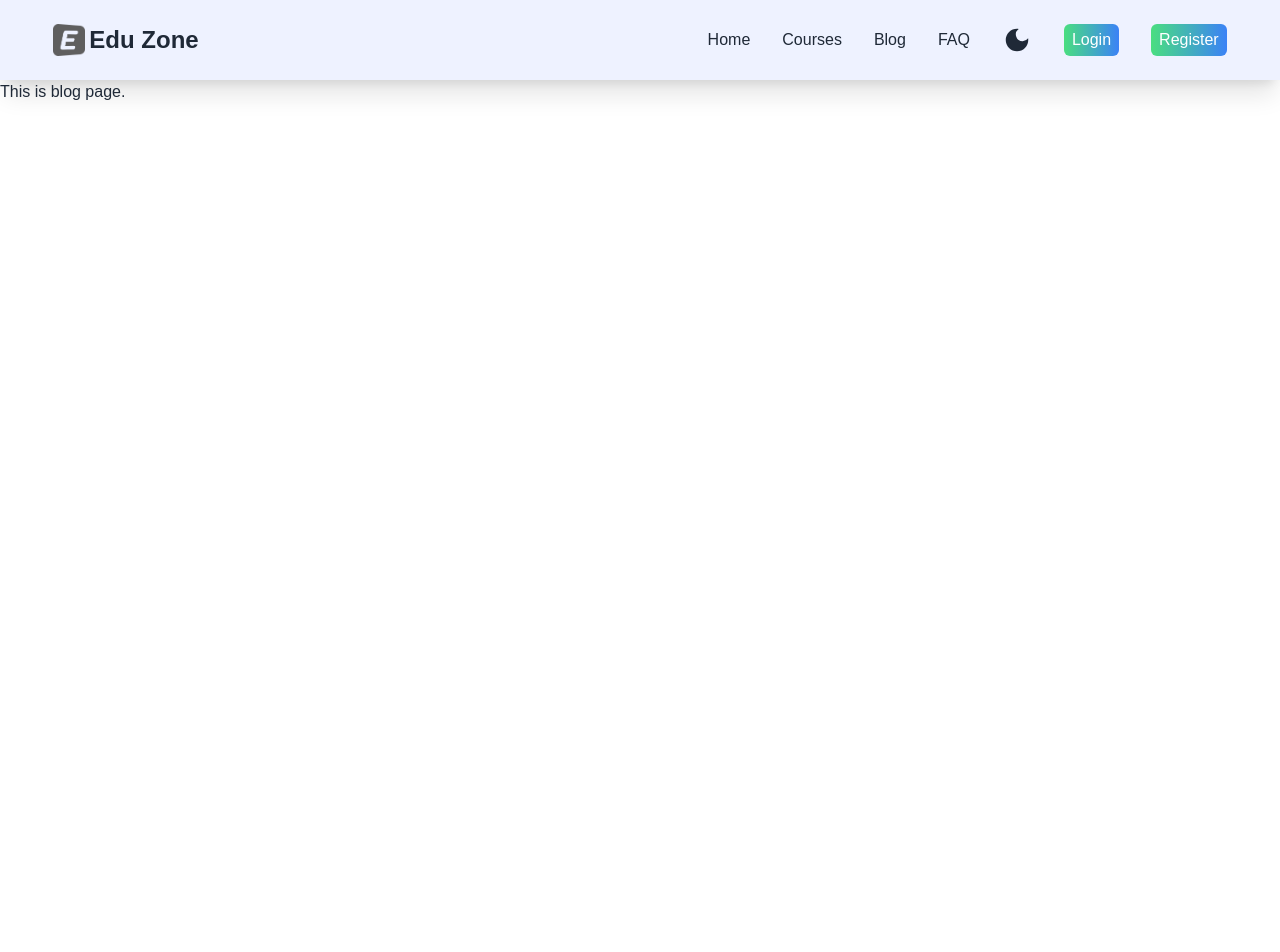
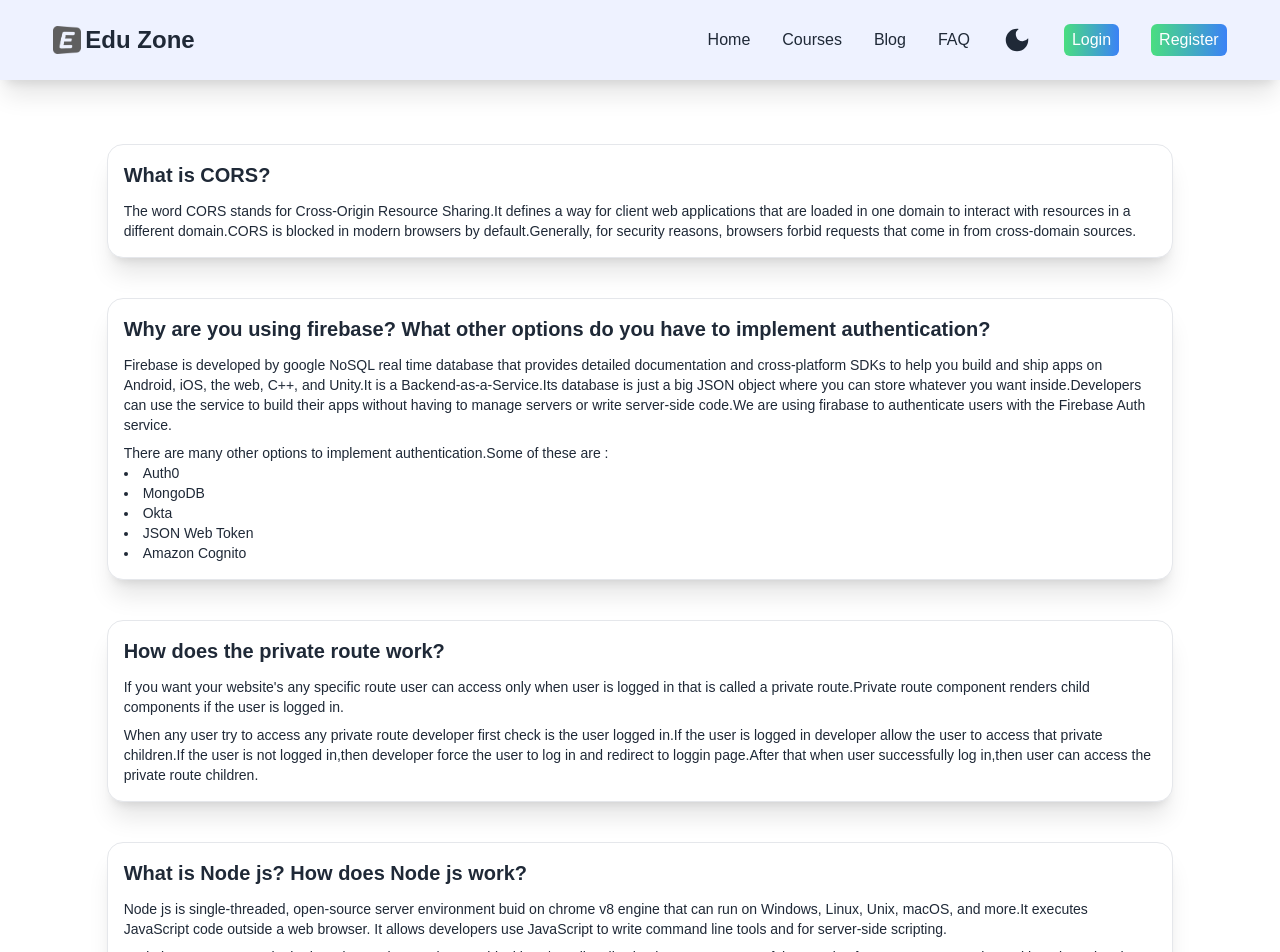
Before and after one commit to abusayed0/edu-zone-client, a React (Create React App) app: page /blog in a window 1280 px wide. Shown: the top 952 px of the page. Before the commit the page ends 800 px from the top, so only its background shows below. Built offline with nearby package versions, Linux system fonts and the light colour scheme; no server answers.

Commit message:
added blog

```diff
--- a/src/pages/blog/Blog.js
+++ b/src/pages/blog/Blog.js
@@ -2,8 +2,47 @@ import React from 'react';
 
 const Blog = () => {
     return (
-        <div>
-            <h2>This is blog page.</h2>
+        <div className="mt-16 md:w-10/12 md:mx-auto ">
+           <div className="flex flex-col gap-10 mx-2 md:mx-0">
+           <div className="card card-compact  bg-base-100 shadow-xl border">
+                <div className="card-body">
+                    <h2 className="card-title">What is CORS?</h2>
+                    <p>The word CORS stands for Cross-Origin Resource Sharing.It defines a way for client web applications that are loaded in one domain to interact with resources in a different domain.CORS is blocked in modern browsers by default.Generally, for security reasons, browsers forbid requests that come in from cross-domain sources.</p>
+                </div>
+            </div>
+            <div className="card card-compact  bg-base-100 shadow-xl border">
+                <div className="card-body">
+                    <h2 className="card-title">Why are you using firebase? What other options do you have to implement authentication?</h2>
+                    <p>Firebase is developed by google NoSQL real time database that provides detailed documentation and cross-platform SDKs to help you build and ship apps on Android, iOS, the web, C++, and Unity.It is a Backend-as-a-Service.Its database is just a big JSON object where you can store whatever you want inside.Developers can use the service to build their apps without having to manage servers or write server-side code.We are using firabase to authenticate  users with the Firebase Auth service.</p>
+
+                    <div>
+                    <p>There are many other options to implement authentication.Some of these are :</p>
+                    <ul className="list-disc list-inside">
+                        <li>Auth0</li>
+                        <li>MongoDB</li>
+                        <li>Okta</li>
+                        <li>JSON Web Token</li>
+                        <li>Amazon Cognito</li>
+                    </ul>
+                    </div>
+                </div>
+            </div>
+            <div className="card card-compact  bg-base-100 shadow-xl border">
+                <div className="card-body">
+                    <h2 className="card-title">How does the private route work?</h2>
+                    <p>If you want your website's any specific route user can access only when user is logged in that is called a private route.Private route component renders child components if the user is logged in.</p>
+                    <p>When any user try to access any private route developer first check is the user logged in.If the user is logged in developer allow the user to access that private children.If the user is not logged in,then developer force the user to log in and redirect to loggin page.After that when user successfully log in,then user can access the private route children.</p>
+                </div>
+            </div>
+            <div className="card card-compact  bg-base-100 shadow-xl border">
+                <div className="card-body">
+                    <h2 className="card-title">What is Node js? How does Node js work?</h2>
+                    <p>Node js is single-threaded, open-source server environment buid on chrome v8 engine that can run on Windows, Linux, Unix, macOS, and more.It executes JavaScript code outside a web browser. It allows developers use JavaScript to write command line tools and for server-side scripting.</p>
+                    <p>Node.js operates on a single-thread event loop, using non-blocking I/O calls, allowing it to support tens of thousands of concurrent connections without incurring the cost of thread context switching.The design of sharing a single thread among all the requests that use the observer pattern is intended for building highly concurrent applications, where any function performing I/O must use a callback.To accommodate the single-threaded event loop, Node.js uses the libuv library—which, in turn, uses a fixed-sized thread pool that handles some of the non-blocking asynchronous I/O operations.</p>
+                </div>
+            </div>
+           </div>
+
         </div>
     );
 };
--- a/src/pages/error/Error.js
+++ b/src/pages/error/Error.js
@@ -5,9 +5,9 @@ const Error = () => {
     return (
         <div className="h-screen w-screen relative bg-[url('https://media.istockphoto.com/id/1308366072/vector/rocket.jpg?s=612x612&w=0&k=20&c=GuEQgM61-_lTSX_witw1WMcwU9dcHIK_IznBYnson-Y=')] bg-cover bg-center bg-no-repeat brightness-90">
             <div className="absolute top-0 w-full h-full flex flex-col justify-center items-center p-5 gap-3">
-                <h2 className="text-4xl font-bold">Opps! Page Not Found.</h2>
+                <h2 className="text-4xl font-bold">Oops! Page Not Found.</h2>
                 <p className="text-2xl text-red-700">The page you were looking for doesn't exist.</p>
-                <Link className="text-2xl underline decoration-primary" to={"/"}>back to home</Link>
+                <Link className="text-2xl underline hover:decoration-primary" to={"/"}>Back to home</Link>
             </div>
         </div>
     );
--- a/src/pages/others/courses-left-nav/CoursesLeftNav.js
+++ b/src/pages/others/courses-left-nav/CoursesLeftNav.js
@@ -4,7 +4,7 @@ import { useNavigate } from 'react-router-dom';
 const CoursesLeftNav = ({courses}) => {
     const navigate = useNavigate();
     return (
-        <div className="bg-base-100 border shadow-xl rounded-2xl p-4 flex gap-3 flex-col">
+        <div className="bg-base-100 border border-gray-200 shadow-xl rounded-2xl p-4 flex gap-3 flex-col">
             {
                 courses.map(course=><button
                     key={course.courseId}
--- a/src/pages/resgister/Register.js
+++ b/src/pages/resgister/Register.js
@@ -23,7 +23,7 @@ const Register = () => {
                 const user = result.user;
                 console.log(user)
                 handleUpdateUserInfo(fullName, photoUrl)
-                navigate("/")
+
             })
             .catch(error => {
                 setError(error.message)
@@ -34,6 +34,7 @@ const Register = () => {
     const handleUpdateUserInfo = (name, photoUrl) => {
         updateUserInfo(name, photoUrl)
             .then(() => {
+                navigate("/")
                 console.log("profile updated")
             })
             .catch(error => console.error(`error ${error}`))
--- a/src/pages/shared/header/Header.js
+++ b/src/pages/shared/header/Header.js
@@ -19,9 +19,9 @@ const Header = () => {
 
     return (
         <div className="bg-indigo-50 shadow-xl px-2 md:px-0">
-            <div className="flex flex-col xl:flex-row md:justify-between md:items-center py-6 md:w-11/12 md:mx-auto gap-3 xl:gap-0 ">
+            <div className="flex flex-col xl:flex-row xl:justify-between md:items-center py-6 md:w-11/12 md:mx-auto gap-3 xl:gap-0 ">
                 <div className="flex items-center gap-1">
-                    <img src={Logo} alt="" className="h-8 w-8" />
+                    <img src={Logo} alt="" className="h-7 w-7" />
                     <h3 className="text-2xl font-bold">Edu Zone</h3>
                 </div>
                 <div className="flex flex-col  md:items-center md:flex-row gap-3 md:gap-8">
--- a/src/pages/single-course-details/SingleCourseDetails.js
+++ b/src/pages/single-course-details/SingleCourseDetails.js
@@ -17,7 +17,7 @@ const SingleCourseDetails = () => {
                     <MdOutlineFileDownload className="text-3xl cursor-pointer"></MdOutlineFileDownload>
                 </div>
                 <div>
-                    <figure><img src={imgUrl} alt="" className="w-full h-96" /></figure>
+                    <figure><img src={imgUrl} alt="teacher" className="w-full h-96" /></figure>
                     <div className="card-body">
                         <h2 className="card-title">{title}</h2>
                         <p>{description}</p>
@@ -41,7 +41,7 @@ const SingleCourseDetails = () => {
 
                 </div>
                 <div className="card-actions justify-end pb-8 pr-8">
-                    <button onClick={()=>navigate(`/checkout/${courseId}`)} className="bg-primary text-white text-xl py-2 px-3 rounded-md hover:bg-primary-focus">Get Premium Access</button>
+                    <button onClick={()=>navigate(`/checkout/${courseId}`)} className="bg-primary text-white text-xl py-2 px-4 rounded-md hover:bg-primary-focus">Buy Now</button>
                 </div>
             </div >
         </div >
```
Also changed, not shown: src/pages/login/Login.js (+15 -5 lines), src/pages/others/single-course-summary/SingleCourseSummary.js (+6 -6 lines).
